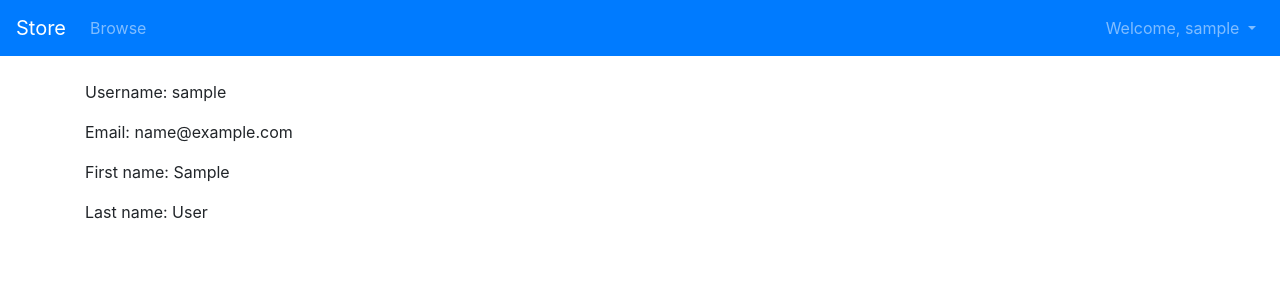
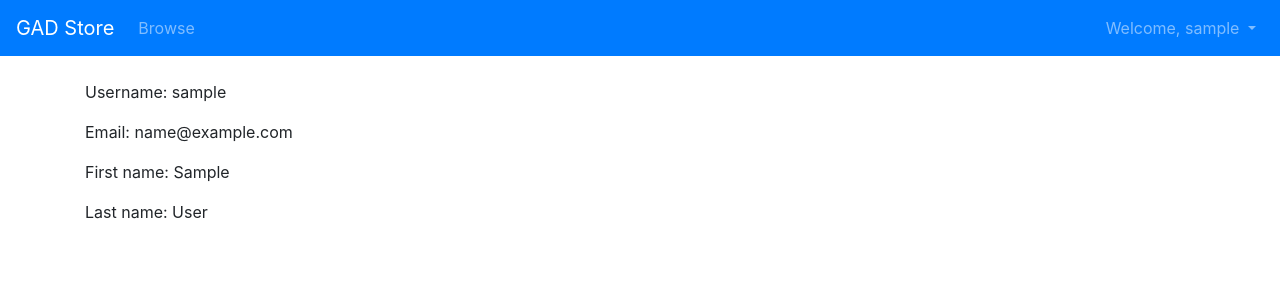
Before and after one commit to GeorgeF23/GAD_Project2, a Django app: page /accounts/profile/ in a window 1280 px wide. Shown: the top 300 px of the page. Run offline with Django 3.2, Linux system fonts and the light colour scheme; the visitor is signed in with stand-in values (Sample User, id 1); some libraries are stand-ins or nearby versions.

Commit message:
Changed the title of the website.

```diff
--- a/templates/base.html
+++ b/templates/base.html
@@ -4,11 +4,11 @@
     <meta charset="UTF-8">
     <link rel="stylesheet" href="https://stackpath.bootstrapcdn.com/bootstrap/4.4.1/css/bootstrap.min.css"
           integrity="sha384-Vkoo8x4CGsO3+Hhxv8T/Q5PaXtkKtu6ug5TOeNV6gBiFeWPGFN9MuhOf23Q9Ifjh" crossorigin="anonymous">
-    <title>Title</title>
+    <title>GAD Store</title>
 </head>
 <body>
 <nav class="navbar navbar-expand-md navbar-dark bg-primary">
-    <a class="navbar-brand abs" href="/">Store</a>
+    <a class="navbar-brand abs" href="/">GAD Store</a>
     <button class="navbar-toggler" type="button" data-toggle="collapse" data-target="#collapsingNavbar">
         <span class="navbar-toggler-icon"></span>
     </button>
```
